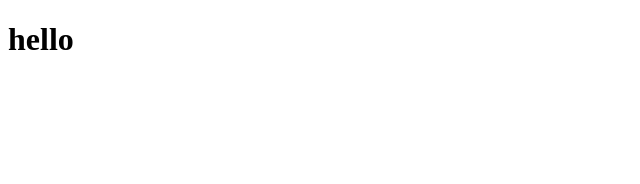
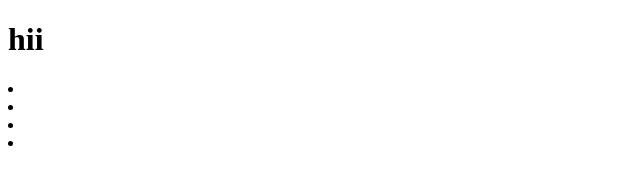
Before and after one commit to Abreham-49/Abreham, a plain HTML site: page index.html in a window 1280 px wide. Shown: the full height of the page, 0-640 px from the left. Drawn offline with Linux system fonts and the light colour scheme.

Commit message:
Update index.html

```diff
--- a/index.html
+++ b/index.html
@@ -1,11 +1,19 @@
 <!DOCTYPE html>
 <html lang="en">
-<head>
-    <meta charset="UTF-8">
-    <meta name="viewport" content="width=device-width, initial-scale=1.0">
+  <head>
+    <meta charset="UTF-8" />
+    <meta name="viewport" content="width=device-width, initial-scale=1.0" />
     <title>Document</title>
-</head>
-<body>
-    <h1>hello</h1>
-</body>
+  </head>
+  <body>
+    <h1>hii</h1>
+    <div>
+      <nav>
+        <li></li>
+        <li></li>
+        <li></li>
+        <li></li>
+      </nav>
+    </div>
+  </body>
 </html>
```
